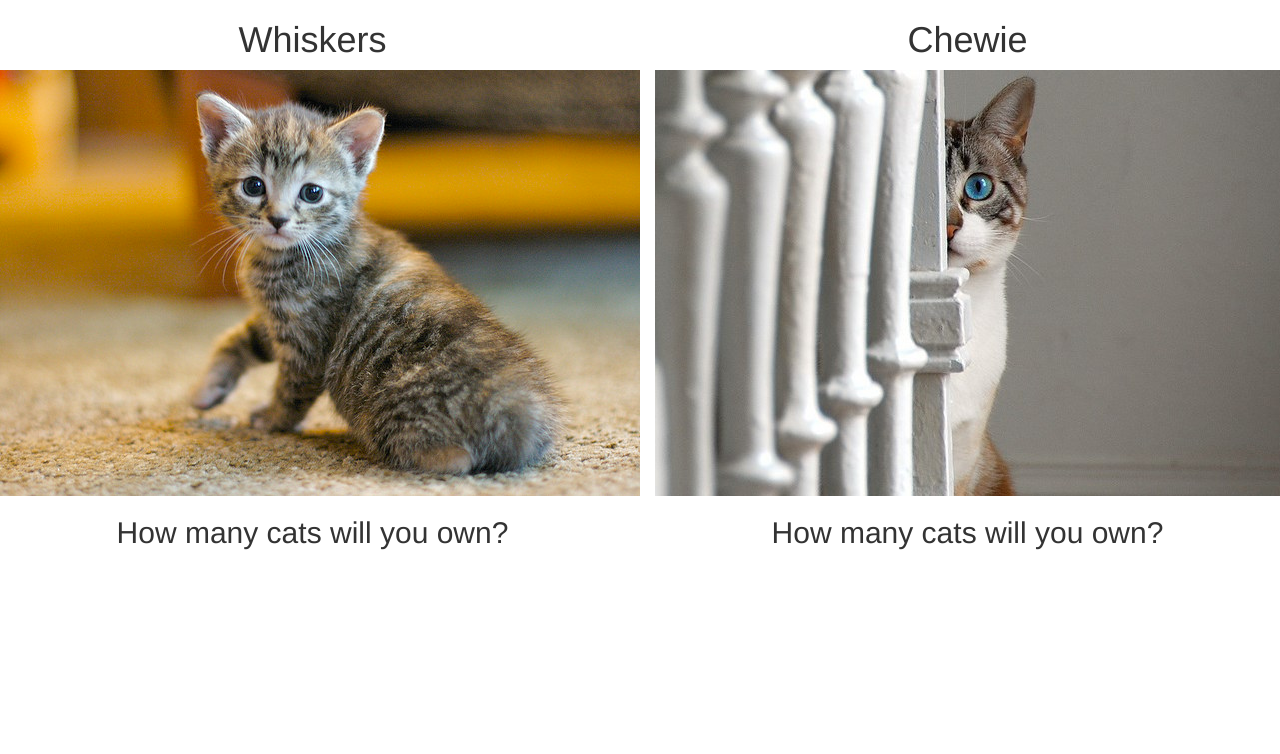
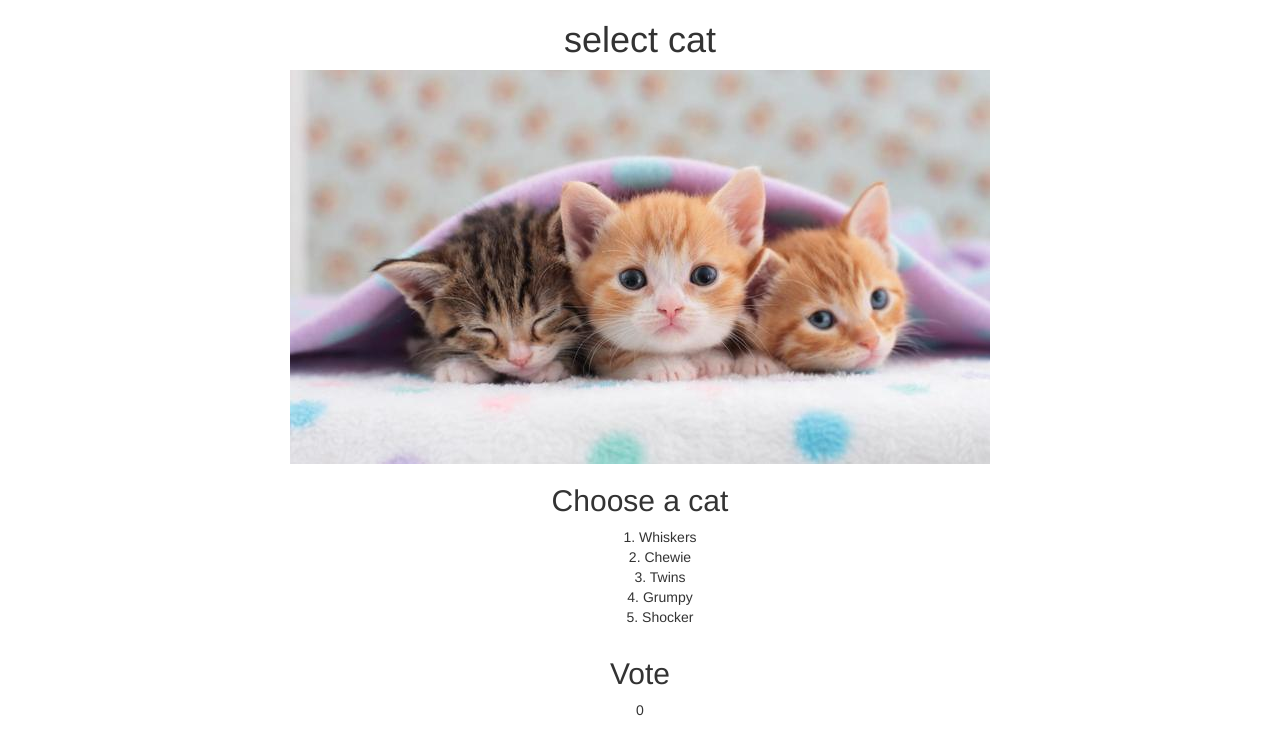
Before and after one commit to JonathanPrada/Cat-Clicker, a plain HTML site: page index.html in a window 1280 px wide. Drawn offline with nearby package versions, Linux system fonts and the light colour scheme.

Commit message:
Add files via upload

```diff
--- a/index.html
+++ b/index.html
@@ -9,29 +9,25 @@
 </head>
 <body>
     <div class="row">
-        <div class="col-md-6 text-center">
+        <div class="col-md-12 text-center">
             <h1 id="first-cat-name"></h1>
-        </div>
-        <div class="col-md-6 text-center">
-            <h1 id="second-cat-name"></h1>
         </div>
     </div>
     <div class="row">
-        <div class="col-md-6 text-center">
-            <img id="first-cat-pic" src="img/cat.jpg">
-        </div>
-        <div class="col-md-6 text-center">
-            <img id="second-cat-pic" src="img/cat2.jpg">
+        <div class="col-md-12 text-center">
+            <img id="first-cat-pic" src="img/start.jpg">
         </div>
     </div>
     <div class="row">
-        <div class="col-md-6 text-center">
-            <h2>How many cats will you own?</h2>
+        <div class="col-md-12 text-center">
+            <h2>Choose a cat</h2>
+            <ul id="cat-list" style="list-style: none;"></ul>
+        </div>
+    </div>
+    <div class="row">
+        <div class="col-md-12 text-center">
+            <h2>Vote</h2>
             <div class="first-cat-clicks"></div>
-        </div>
-        <div class="col-md-6 text-center">
-            <h2>How many cats will you own?</h2>
-            <div class="second-cat-clicks"></div>
         </div>
     </div>
     <script src="https://ajax.googleapis.com/ajax/libs/jquery/3.2.1/jquery.min.js"></script>
--- a/js/app.js
+++ b/js/app.js
@@ -1,21 +1,53 @@
 var firstCat = 0;
-var secondCat = 0;
 
+//Hard coded cat list
+var cats2 = [
+        {"id": 1, "name": "Whiskers", "img": "img/cat1.jpg", "votes": 0},
+        {"id": 2, "name": "Chewie", "img": "img/cat2.jpg", "votes": 0},
+        {"id": 3, "name": "Twins", "img": "img/cat3.jpg", "votes": 0},
+        {"id": 4, "name": "Grumpy", "img": "img/cat4.jpg", "votes": 0},
+        {"id": 5, "name": "Shocker", "img": "img/cat5.jpg", "votes": 0},
+        ]
+
+//Set up the initial settings
 $(document).ready(function() {
-    $("#first-cat-name").append("Whiskers")
-    $("#second-cat-name").append("Chewie")
+    $("#first-cat-name").append("select cat")
+    $(".first-cat-clicks").empty().append("0");
+    console.log(cats2[0].name)
 });
 
-$(document).ready(function(){
-    $("#first-cat-pic").click(function(){
-        firstCat++;
-        $(".first-cat-clicks").empty().append(firstCat);
+//Append array to list
+$(document).ready(function() {
+    $.each(cats2, function( index, value ) {
+        $("#cat-list").append("<li class='cats'>" +
+            value.id + ". " + value.name + "</li>");
     });
 });
 
-$(document).ready(function(){
-    $("#second-cat-pic").click(function(){
-        secondCat++;
-        $(".second-cat-clicks").empty().append(secondCat);
+//Based on choice, set the details
+$(document).ready(function() {
+    $( "#cat-list" ).on("click","li.cats", function(event) {
+        //Get the ID from selected cat
+        var title = $(this).text();
+        var id = parseInt(title);
+        //console.log(id)
+
+        //Find the matching object based on ID passed in
+        var result = $.grep(cats2, function(e){ return e.id == id; });
+
+        //Set the title
+        $("#first-cat-name").empty().append(result[0].name);
+
+        //Set the votes
+        $(".first-cat-clicks").empty().append(result[0].votes);
+
+        //Set the image
+        $('#first-cat-pic').attr('src',result[0].img);
+
+        //Increase votes
+        $("#first-cat-pic").click(function(){
+            console.log("Cat name: " + result[0].name + ", This cats vote: " + result[0].votes++);
+            $(".first-cat-clicks").empty().append(result[0].votes);
+        });
     });
 });
```
Also changed, not shown: img/cat1.jpg (added), img/cat3.jpg (added), img/cat4.jpg (added), img/cat5.jpg (added), img/start.jpg (added), 1 other file.
